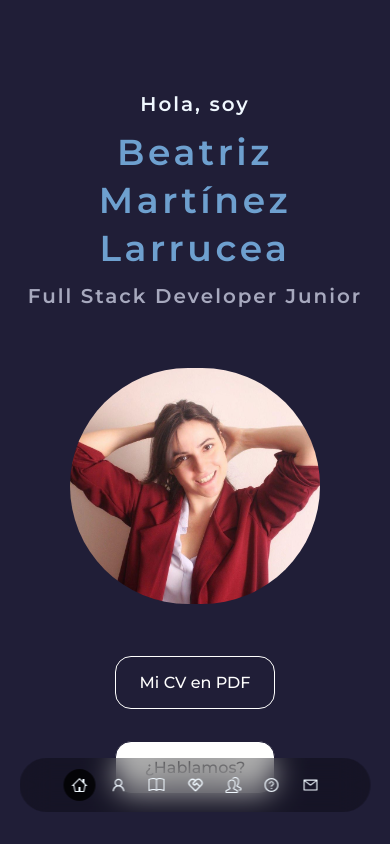
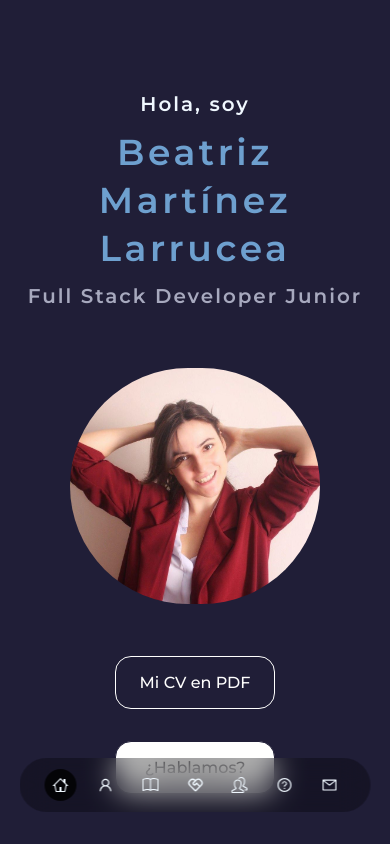
Before and after one commit to verlandev/cv-essay, a React (Create React App) app: page / in a window 390 px wide. Shown: the top 844 px of the page. Built offline with nearby package versions, Linux system fonts and the light colour scheme.

Commit message:
FIX: padding sections

```diff
--- a/src/components/06. Skills/Skills.scss
+++ b/src/components/06. Skills/Skills.scss
@@ -128,6 +128,11 @@
 }
 
 @media screen and (max-width: 400px){
+
+    .habilities{
+        padding-top: 2em;
+    }
+
     .habilitiesContainer{
         justify-content: center;
         width: 100%;
--- a/src/components/08. Testimonials/Testimonials.jsx
+++ b/src/components/08. Testimonials/Testimonials.jsx
@@ -9,12 +9,10 @@ const Testimonials = (testimonials) => {
 
   const goToPrev = () => {
     setCurrentIndex(currentIndex === 0 ? testimonialsInfo.length - 1 : currentIndex - 1)
-    console.log('funciona')
   }
 
   const goToNext = () => {
     setCurrentIndex(currentIndex === testimonialsInfo.length -1 ? 0 : currentIndex + 1)
-    console.log('funciona')
   }
 
 
--- a/src/components/08. Testimonials/Testimonials.scss
+++ b/src/components/08. Testimonials/Testimonials.scss
@@ -121,14 +121,18 @@
 }
 
 @media screen and (max-width: 400px){
+
+    .testimonials{
+        padding-top: 3em;
+    }
     .containerSlider{
         width: 90%;
         .slide{
 
             .testimonial{
-                height: 500px;
                 justify-content: flex-start;
                 text-align: center;
+                font-size: 15px;
 
 
             }
@@ -153,7 +157,7 @@
         .slide{
 
             .testimonial{
-                height: 800px;
+                height: 700px;
                 justify-content: flex-start;
                 text-align: center;
 
--- a/src/components/09. Contact/Contact.scss
+++ b/src/components/09. Contact/Contact.scss
@@ -81,9 +81,15 @@
 
 @media screen and (max-width: 900px){
 
+
+    .contact{
+      padding-top: 1em;
+    }
+
     .contact__title{
       width: 90%;
       margin: auto;
+      padding-top: 1em;
 
       &__p{
         font-size: 1.2em;
--- a/src/components/10. Nav/Nav.scss
+++ b/src/components/10. Nav/Nav.scss
@@ -44,13 +44,13 @@ nav a.active{
 
     .nav{
         width: 90%;
-        gap:0.2em
+        gap:0.8em
     }
 }
 
 @media screen and (max-width: 400px){
     .nav{
-        gap:0.4em;
+        gap:0.8em;
         left: 50%;
     }
 
--- a/src/components/11. FAQ/FAQ.scss
+++ b/src/components/11. FAQ/FAQ.scss
@@ -112,9 +112,12 @@
 }
 
 @media screen and (max-width: 400px){
+
+
   .faqTitle{
     width: 90%;
     margin: auto;
+    padding-top: 2em;
 
     &__p{
       padding-bottom: 1em;
```
